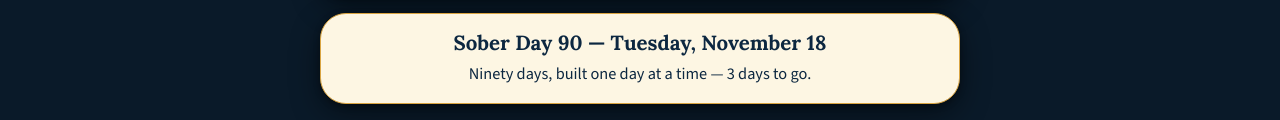
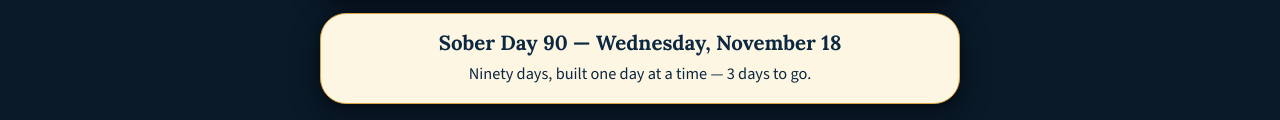
Before and after one commit to stgnov05/my-recovery-journey, a plain HTML site: page index.html in a window 1280 px wide. Shown: the part 1357-1477 px from the top of the page. Drawn offline with nearby package versions, Linux system fonts and the light colour scheme; no server answers.

Commit message:
Fix Day 90 band weekday: November 18 is a Wednesday

```diff
--- a/index.html
+++ b/index.html
@@ -2586,7 +2586,7 @@ a[href^="tel:"]{ white-space:nowrap; }
     if (!band) return;
     if (days >= 84 && days < 90) {
       var left = 90 - days;
-      document.getElementById('d90Title').textContent = 'Sober Day 90 \u2014 Tuesday, November 18';
+      document.getElementById('d90Title').textContent = 'Sober Day 90 \u2014 Wednesday, November 18';
       document.getElementById('d90Sub').textContent = 'Ninety days, built one day at a time \u2014 ' + (left === 1 ? 'tomorrow is the day.' : left + ' days to go.');
       band.hidden = false;
     } else if (days === 90) {
```
Also changed, not shown: gratitude.html (+1 -1 lines), grounding.html (+1 -1 lines), milestones.html (+1 -1 lines), next-step.html (+1 -1 lines), paths.html (+1 -1 lines).
